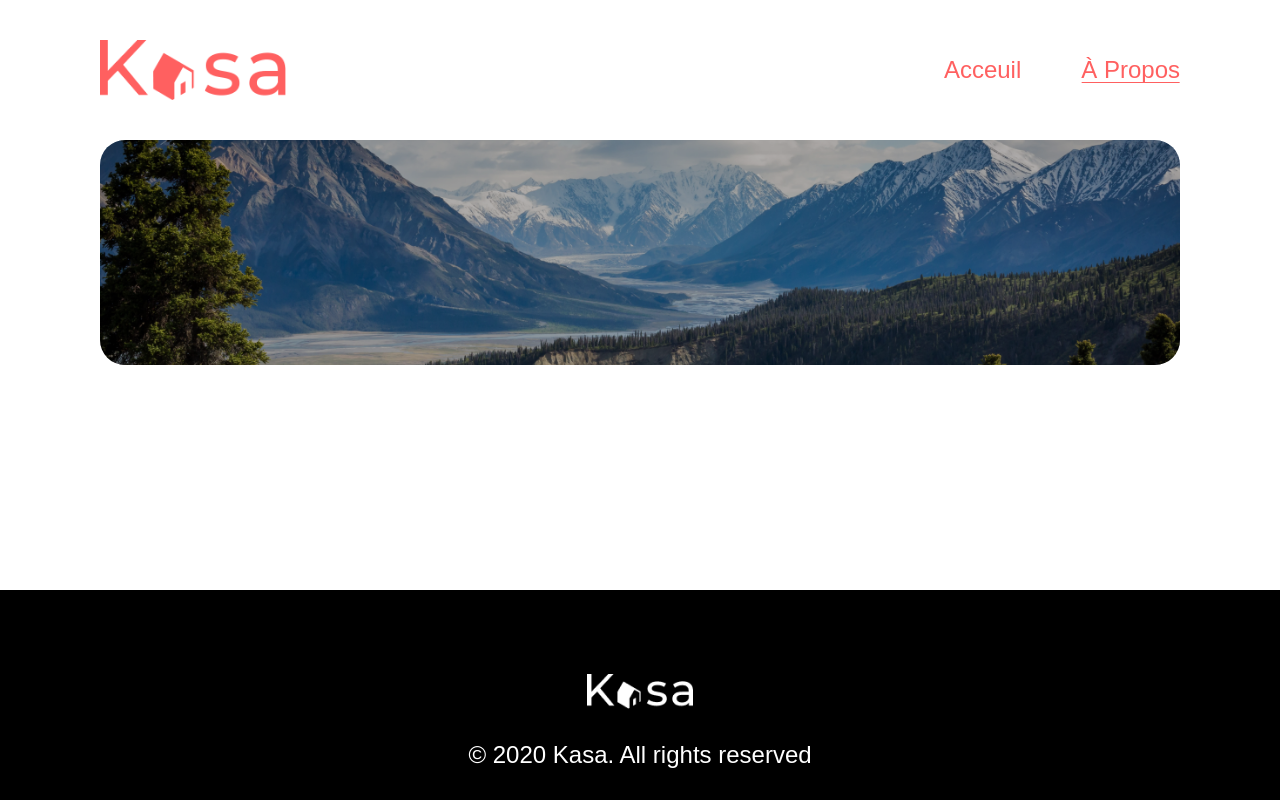
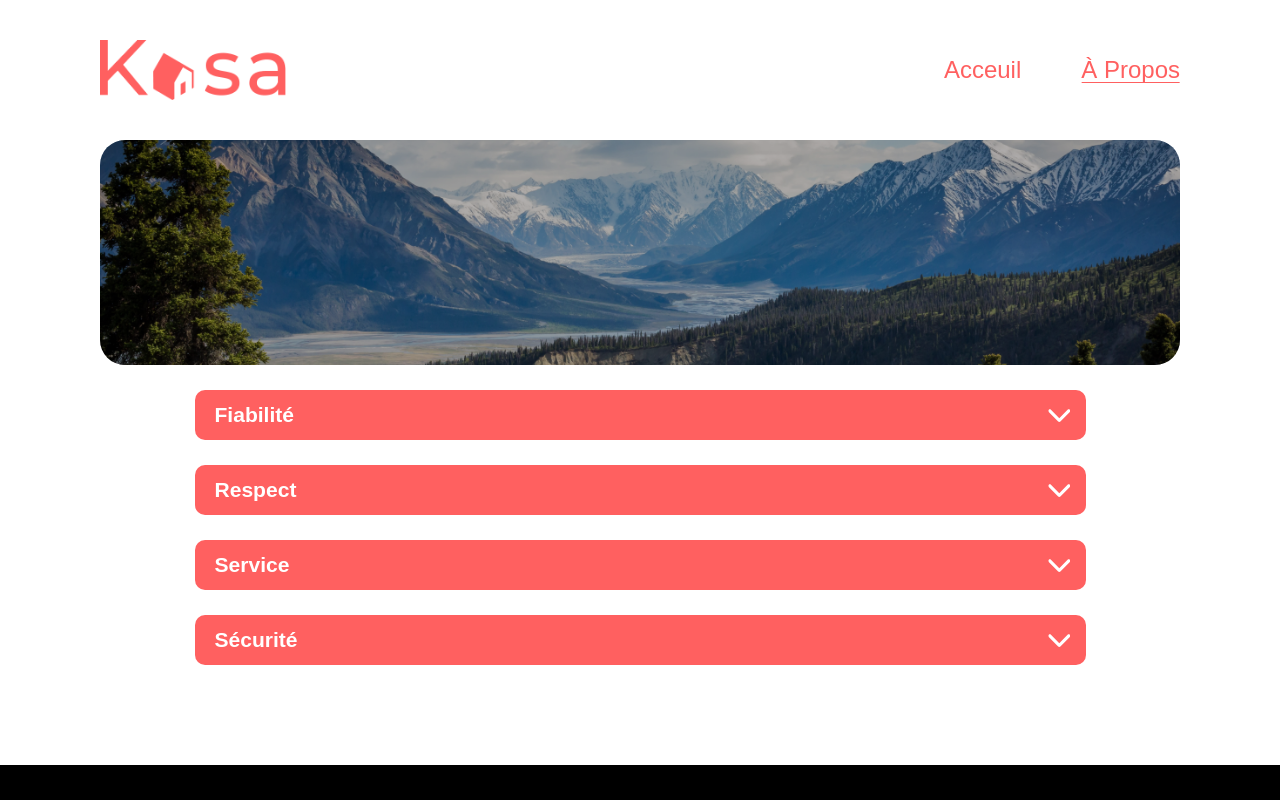
Before and after one commit to Peallyz/Projet11_KasaOC, a React (Vite) app: page /about in a window 1280 px wide. Shown: the top 800 px of the page. Built offline with nearby package versions, Linux system fonts and the light colour scheme.

Commit message:
update : display accordion with the new reusable acordion

```diff
--- a/src/pages/Lodging.jsx
+++ b/src/pages/Lodging.jsx
@@ -50,8 +50,20 @@
         <>
           <LodgingDescription data={currentData} />
           <section className="accordions">
-            <Accordion type="description" data={currentData} isDynamic={true} />
-            <Accordion type="equipments" data={currentData} isDynamic={true} />
+            <Accordion
+              title="Description"
+              dataComponent={<p>{currentData.description}</p>}
+            />
+            <Accordion
+              title="Équipements"
+              dataComponent={
+                <ul>
+                  {currentData.equipments.map((equipment) => (
+                    <li key={equipment}>{equipment}</li>
+                  ))}
+                </ul>
+              }
+            />
           </section>
         </>
       ) : (
--- a/src/pages/about.jsx
+++ b/src/pages/about.jsx
@@ -7,40 +7,47 @@
       <Herobanner img="montagnes" />
       <section className="accordions accordions__about">
         <Accordion
-          type="description"
           title={"Fiabilité"}
-          data={{
-            description:
-              "Les annonces postées sur Kasa garantissent une fiabilité totale. Les photos sont conformes aux logements, et toutes les informations sont régulièrement vérifiées  par nos équipes.",
-          }}
-          isDynamic={false}
+          dataComponent={
+            <p>
+              Les annonces postées sur Kasa garantissent une fiabilité totale.
+              Les photos sont conformes aux logements, et toutes les
+              informations sont régulièrement vérifiées par nos équipes.
+            </p>
+          }
         />
         <Accordion
-          type="description"
           title={"Respect"}
-          data={{
-            description:
-              "La bienveillance fait partie des valeurs fondatrices de Kasa. Tout comportement discriminatoire ou de perturbation du voisinage entraînera une exclusion de notre plateforme.",
-          }}
-          isDynamic={false}
+          dataComponent={
+            <p>
+              La bienveillance fait partie des valeurs fondatrices de Kasa. Tout
+              comportement discriminatoire ou de perturbation du voisinage
+              entraînera une exclusion de notre plateforme.
+            </p>
+          }
         />
         <Accordion
-          type="description"
           title={"Service"}
-          data={{
-            description:
-              "Nos équipes se tiennent à votre disposition pour vous fournir une expérience parfaite. N'hésitez pas à nous contacter si vous avez la moindre question.",
-          }}
-          isDynamic={false}
+          dataComponent={
+            <p>
+              Nos équipes se tiennent à votre disposition pour vous fournir une
+              expérience parfaite. N&apos;hésitez pas à nous contacter si vous
+              avez la moindre question.
+            </p>
+          }
         />
         <Accordion
-          type="description"
           title={"Sécurité"}
-          data={{
-            description:
-              "La sécurité est la priorité de Kasa. Aussi bien pour nos hôtes que pour les voyageurs, chaque logement correspond aux critères de sécurité établis par nos services. En laissant une note aussi bien à l'hôte qu'au locataire, cela permet à nos équipes de vérifier que les standards sont bien respectés. Nous organisons également des ateliers sur la sécurité domestique pour nos hôtes.",
-          }}
-          isDynamic={false}
+          dataComponent={
+            <p>
+              La sécurité est la priorité de Kasa. Aussi bien pour nos hôtes que
+              pour les voyageurs, chaque logement correspond aux critères de
+              sécurité établis par nos services. En laissant une note aussi bien
+              à l&apos;hôte qu&apos;au locataire, cela permet à nos équipes de
+              vérifier que les standards sont bien respectés. Nous organisons
+              également des ateliers sur la sécurité domestique pour nos hôtes.
+            </p>
+          }
         />
       </section>
     </main>
```
